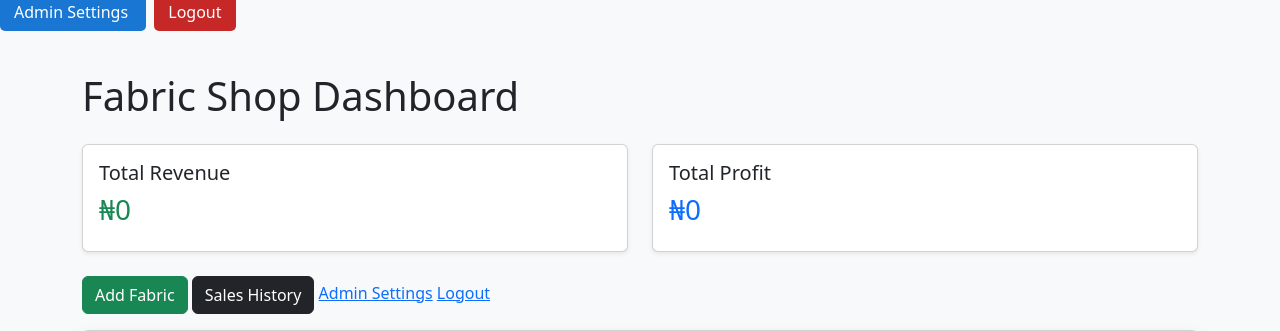
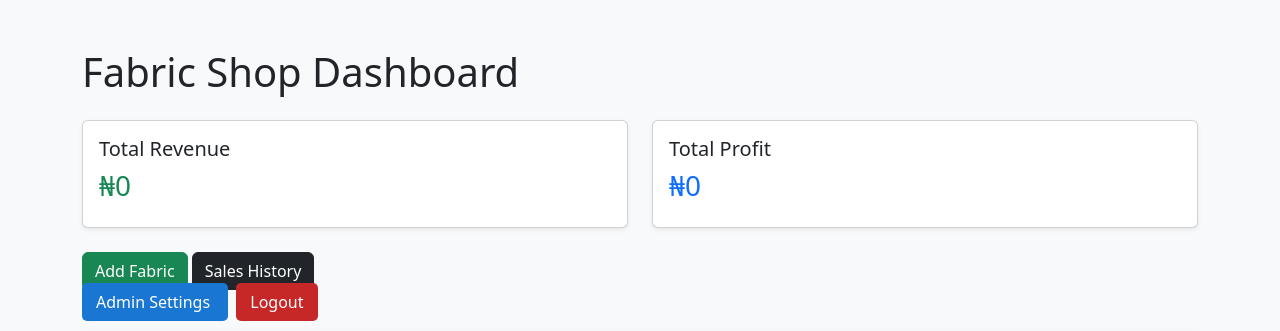
Before and after one commit to olayeenkzy/Fabric-shop, a Flask app: page /dashboard in a window 1280 px wide. Shown: the top 331 px of the page. Run offline with Flask 3, Linux system fonts and the light colour scheme; the visitor is signed in with stand-in values (Sample User, id 1); data that the repository does not hold is empty.

Commit message:
Update dashboard.html

```diff
--- a/templates/dashboard.html
+++ b/templates/dashboard.html
@@ -3,17 +3,7 @@
 <head>
 
 <title>Fabric Shop Dashboard</title>
-<div style="margin-bottom:20px;">
 
-<a href="/settings" style="background:#1976d2;color:white;padding:8px 14px;border-radius:5px;text-decoration:none;margin-right:8px;">
-Admin Settings
-</a>
-
-<a href="/logout" style="background:#c62828;color:white;padding:8px 14px;border-radius:5px;text-decoration:none;">
-Logout
-</a>
-
-</div>
 <link href="https://cdn.jsdelivr.net/npm/bootstrap@5.3.2/dist/css/bootstrap.min.css" rel="stylesheet">
 
 </head>
@@ -50,8 +40,17 @@ Logout
 
 <a href="/add_fabric" class="btn btn-success">Add Fabric</a>
 <a href="/sales_history" class="btn btn-dark">Sales History</a>
-<a href="/settings">Admin Settings</a>
-<a href="/logout">Logout</a>
+<div style="margin-bottom:20px;">
+
+<a href="/settings" style="background:#1976d2;color:white;padding:8px 14px;border-radius:5px;text-decoration:none;margin-right:8px;">
+Admin Settings
+</a>
+
+<a href="/logout" style="background:#c62828;color:white;padding:8px 14px;border-radius:5px;text-decoration:none;">
+Logout
+</a>
+
+</div>
 
 </div>
 
@@ -130,4 +129,5 @@ Logout
 </div>
 
 </body>
+
 </html>
```
